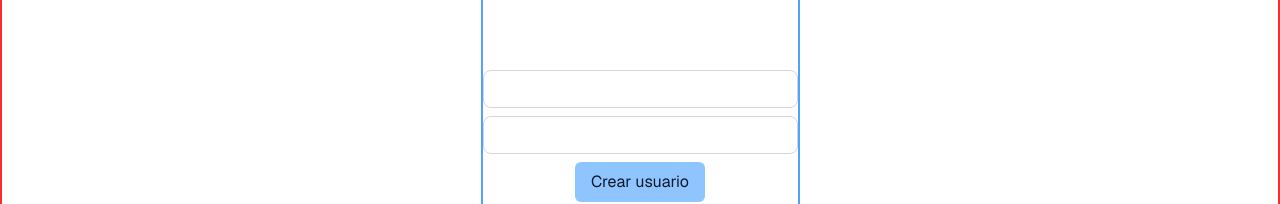
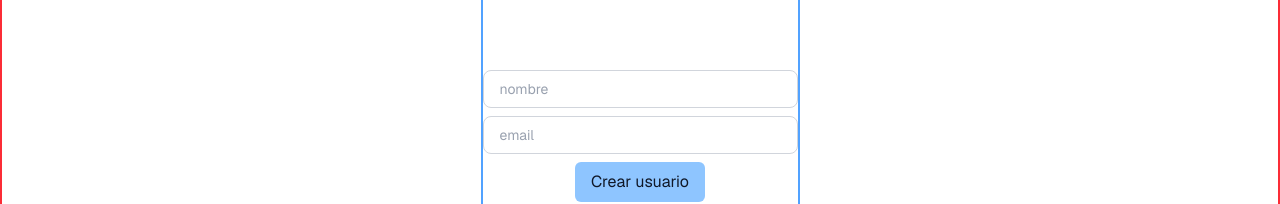
Before and after one commit to rineliniguezsosa/fullstackapp, a Next.js app: page / in a window 1280 px wide. Shown: the part 296-500 px from the top of the page. Built offline with nearby package versions, Linux system fonts and the light colour scheme.

Commit message:
[FEAT] Setting placeholders for the name and email fields

```diff
--- a/src/components/Form.tsx
+++ b/src/components/Form.tsx
@@ -14,6 +14,7 @@ export default function Form() {
             type="text"
             name="nombre"
             id="nombre"
+            placeholder="nombre"
             value={form.nombre}
             className="
                  w-full rounded-lg border border-gray-300 bg-white px-4 py-2 text-sm
@@ -27,6 +28,7 @@ export default function Form() {
             type="email"
             name="email"
             id="email"
+            placeholder="email"
             className="w-full rounded-lg border border-gray-300 bg-white px-4 py-2 text-sm
             text-gray-900 placeholder-gray-400
             focus:border-blue-500 focus:ring-2 focus:ring-blue-500 focus:outline-none
```
